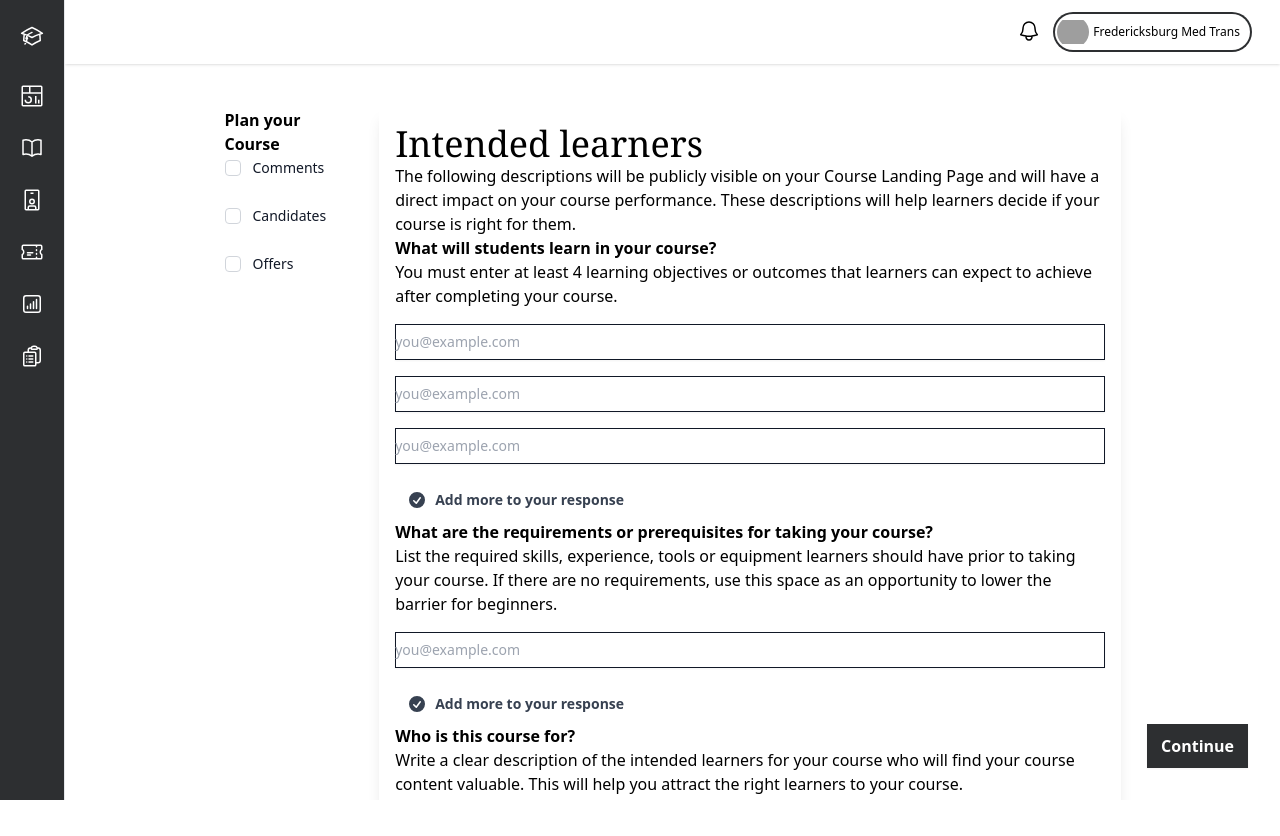
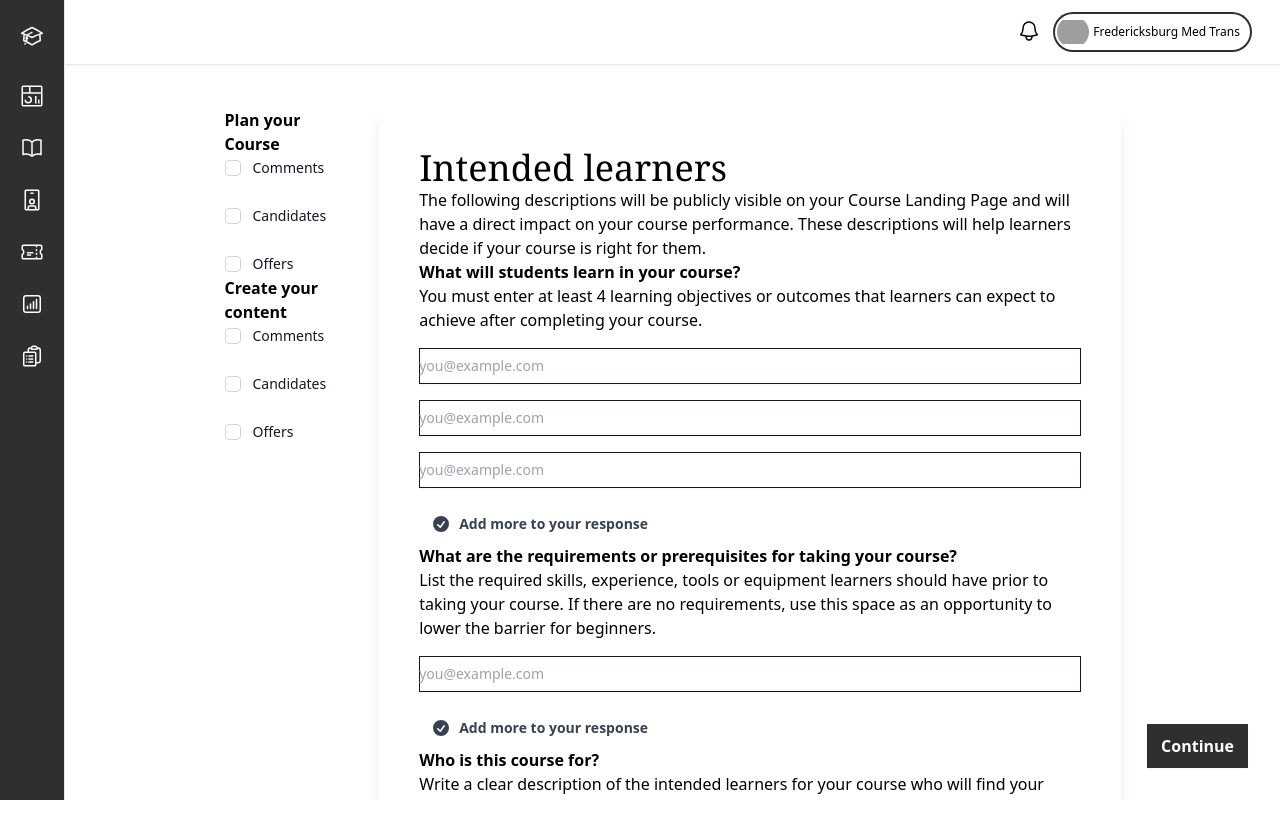
Before and after one commit to 1TaimoorSajjad/LMS-Design, an Angular app: page /add-course in a window 1280 px wide. Before the commit the page ends 812 px from the top, so only its background shows below. Built offline with nearby package versions, Linux system fonts and the light colour scheme; grey boxes are pictures that could not be loaded.

Commit message:
Changes in the new course screen

```diff
--- a/src/app/components/courses/add-course/add-course.component.html
+++ b/src/app/components/courses/add-course/add-course.component.html
@@ -157,8 +157,44 @@
                             </div>
                         </div>
                     </div>
+                    <label class="font-bold mt-4">Create your content
+                    </label>
+                    <div class="space-y-6">
+                        <div class="relative flex items-start">
+                            <div class="flex h-6 items-center">
+                                <input id="comments" aria-describedby="comments-description" name="comments"
+                                    type="checkbox"
+                                    class="h-4 w-4 rounded border-gray-300 text-indigo-600 focus:ring-indigo-600">
+                            </div>
+                            <div class="ml-3 text-sm leading-6">
+                                <label for="comments" class="font-medium text-gray-900">Comments</label>
+
+                            </div>
+                        </div>
+                        <div class="relative flex items-start">
+                            <div class="flex h-6 items-center">
+                                <input id="candidates" aria-describedby="candidates-description" name="candidates"
+                                    type="checkbox"
+                                    class="h-4 w-4 rounded border-gray-300 text-indigo-600 focus:ring-indigo-600">
+                            </div>
+                            <div class="ml-3 text-sm leading-6">
+                                <label for="candidates" class="font-medium text-gray-900">Candidates</label>
+
+                            </div>
+                        </div>
+                        <div class="relative flex items-start">
+                            <div class="flex h-6 items-center">
+                                <input id="offers" aria-describedby="offers-description" name="offers" type="checkbox"
+                                    class="h-4 w-4 rounded border-gray-300 text-indigo-600 focus:ring-indigo-600">
+                            </div>
+                            <div class="ml-3 text-sm leading-6">
+                                <label for="offers" class="font-medium text-gray-900">Offers</label>
+
+                            </div>
+                        </div>
+                    </div>
                 </div>
-                <div class="col-span-5 p-4 shadow-lg rounded-md ">
+                <div class="col-span-5 p-10 shadow-lg rounded-md ">
                     <div class="text-4xl font-serif">
                         Intended learners
                     </div>
```
